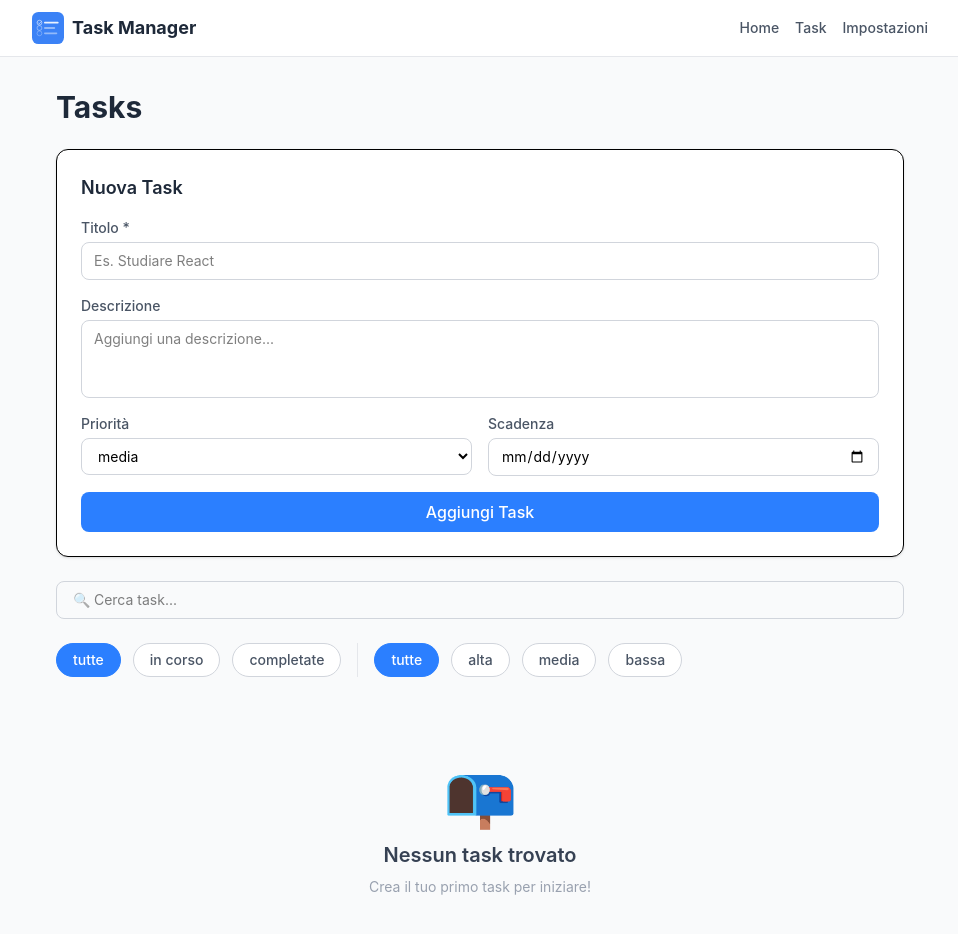
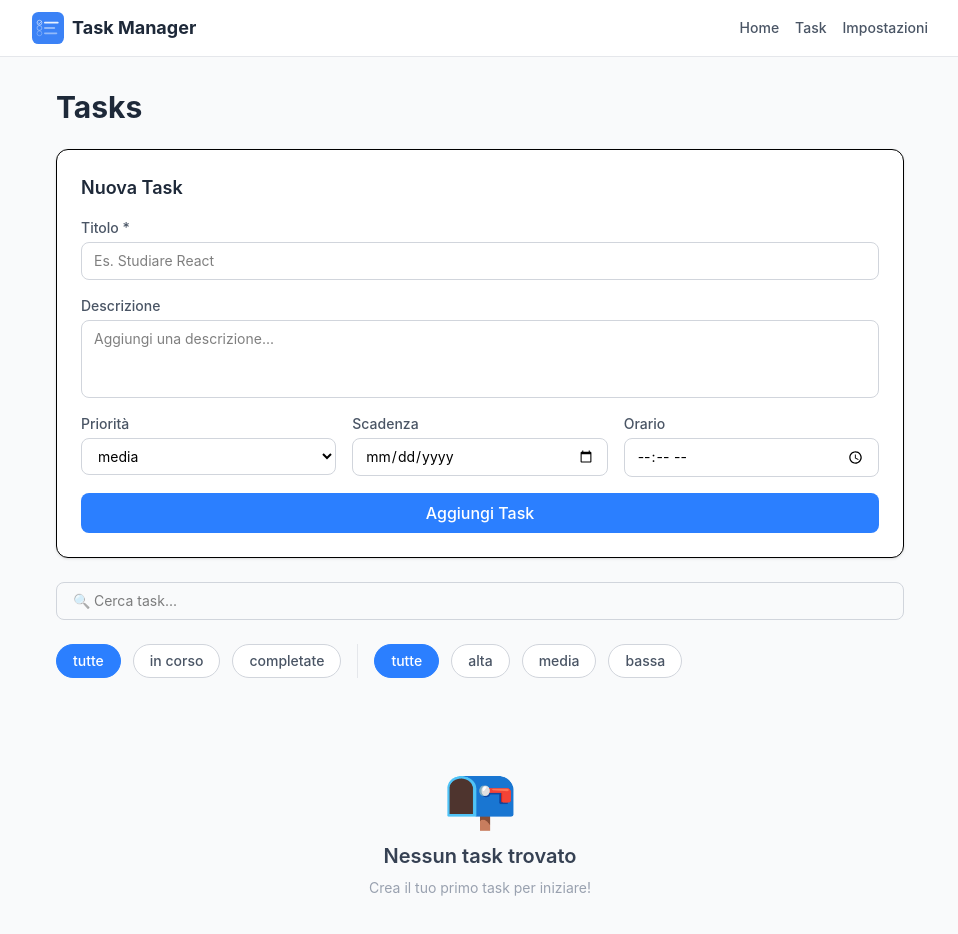
Before and after one commit to VittorioFiorita/Task-Manager, a React (Vite) app: page /tasks in a window 1280 px wide. Shown: the top 934 px of the page, without its empty margins (160-1118 px from the left). Built offline with nearby package versions, Linux system fonts and the light colour scheme.

Commit message:
fix campo time

```diff
--- a/src/components/TaskForm.jsx
+++ b/src/components/TaskForm.jsx
@@ -72,7 +72,7 @@ function TaskForm({ onAddTask }) {
         />
       </div>
 
-      <div className="flex gap-4">
+      <div className="grid grid-cols-1 sm:grid-cols-3 gap-4">
         <div className="flex flex-col gap-1 flex-1">
           <label className="text-sm font-medium text-gray-600 dark:text-gray-300">{t('form.priority')}</label>
           <select
@@ -97,6 +97,17 @@ function TaskForm({ onAddTask }) {
             className="border border-gray-300 dark:border-gray-600 dark:bg-gray-700 dark:text-white rounded-lg px-3 py-2 text-sm focus:outline-none focus:border-blue-400"
           />
         </div>
+
+        <div className="flex flex-col gap-1 flex-1">
+          <label className="text-sm font-medium text-gray-600 dark:text-gray-300">{t('form.time')}</label>
+            <input
+              type="time"
+              name="time"
+              value={formData.time}
+              onChange={handleChange}
+              className="border border-gray-300 dark:border-gray-600 dark:bg-gray-700 dark:text-white rounded-lg px-3 py-2 text-sm focus:outline-none focus:border-blue-400"
+            />
+        </div>
       </div>
 
       <button
```
